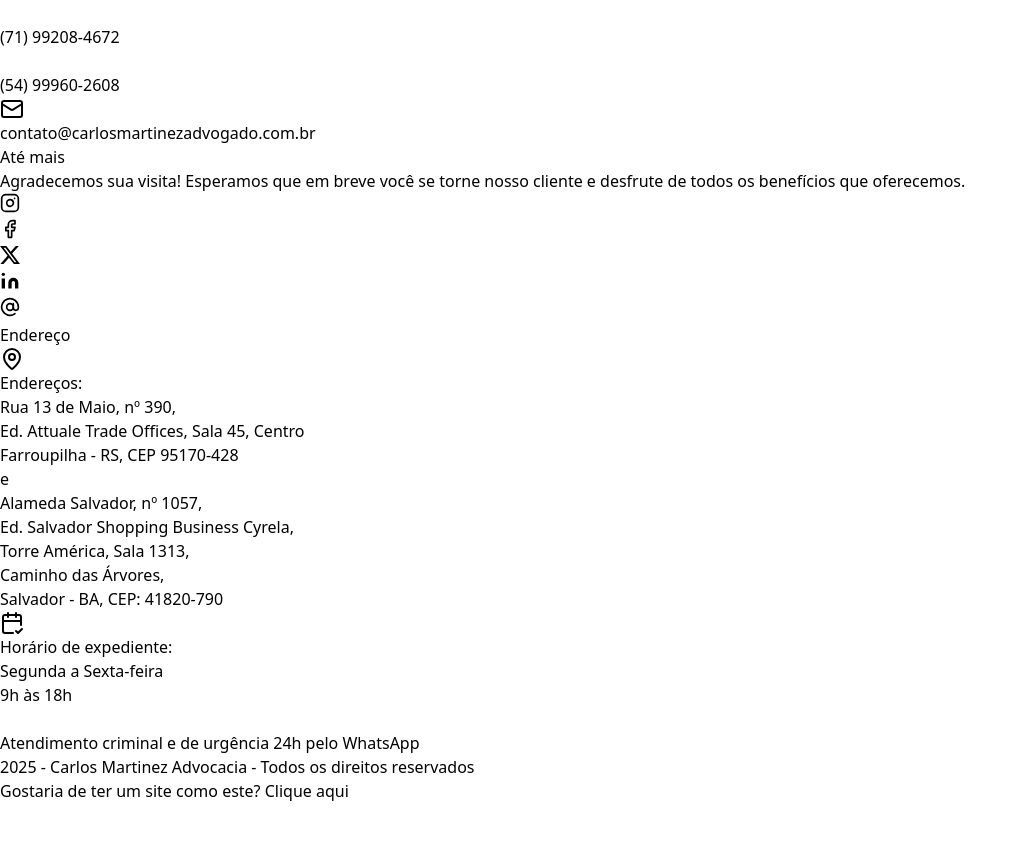
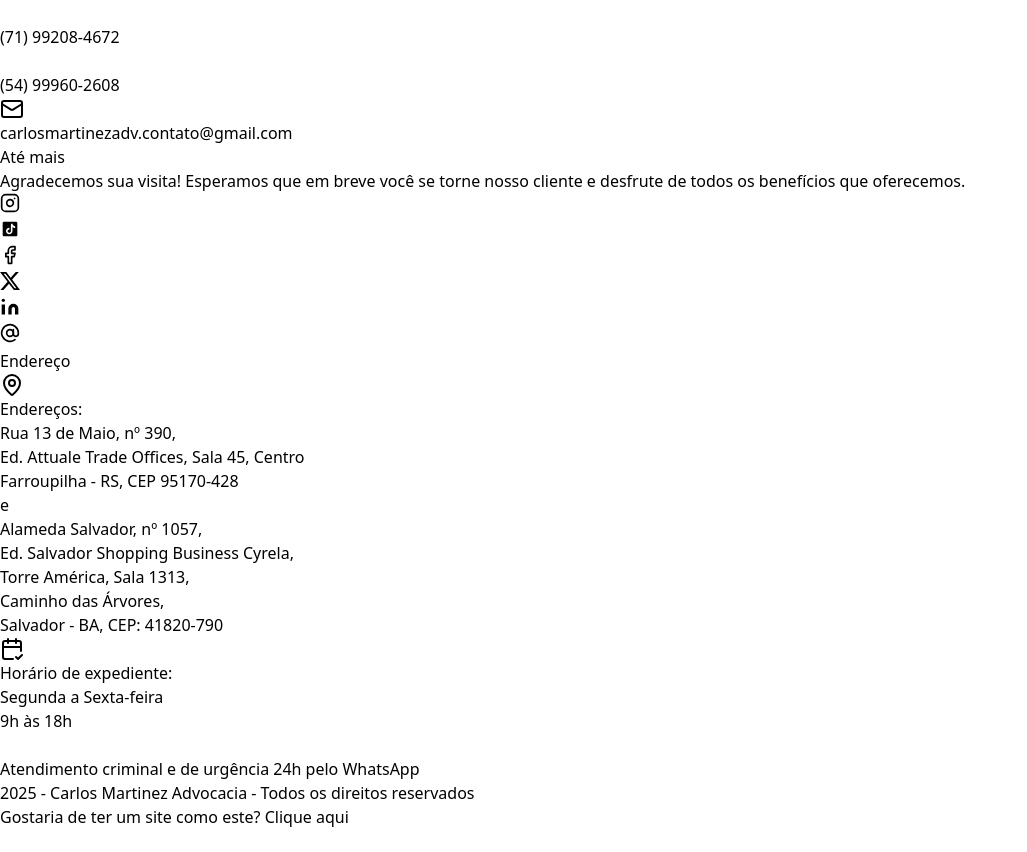
Before and after one commit to EdisonMatos/LP-Carlos-Martinez, a React (Vite) app: page / in a window 1280 px wide. Shown: the part 4147-4999 px from the top of the page, without its empty margins (0-1027 px from the left). Built offline with nearby package versions, Linux system fonts and the light colour scheme; no server answers; a web font is replaced by a local one.

Commit message:
fix: Ajustes Refeitos

```diff
--- a/src/components/sectionElements/footer/EmailFooter.jsx
+++ b/src/components/sectionElements/footer/EmailFooter.jsx
@@ -9,7 +9,8 @@ function EmailFooter() {
       <div className="flex full gap-x-[12px] items-center opacity-90">
         <Mail />
 
-        <p className="text-paragraph2">{content.texts.infos.email}</p>
+        {/* <p className="text-paragraph2">{content.texts.infos.email}</p> */}
+        <p className="text-paragraph2">carlosmartinezadv.contato@gmail.com</p>
       </div>
     </MotionDivDownToUp>
   );
--- a/src/pages/Index.jsx
+++ b/src/pages/Index.jsx
@@ -65,6 +65,7 @@ export default function Index() {
         threads={true}
         x={true}
         linkedin={true}
+        tiktok={true}
       />
       <FloatingWhatsappButton />
       <BackToTopButton />
```
